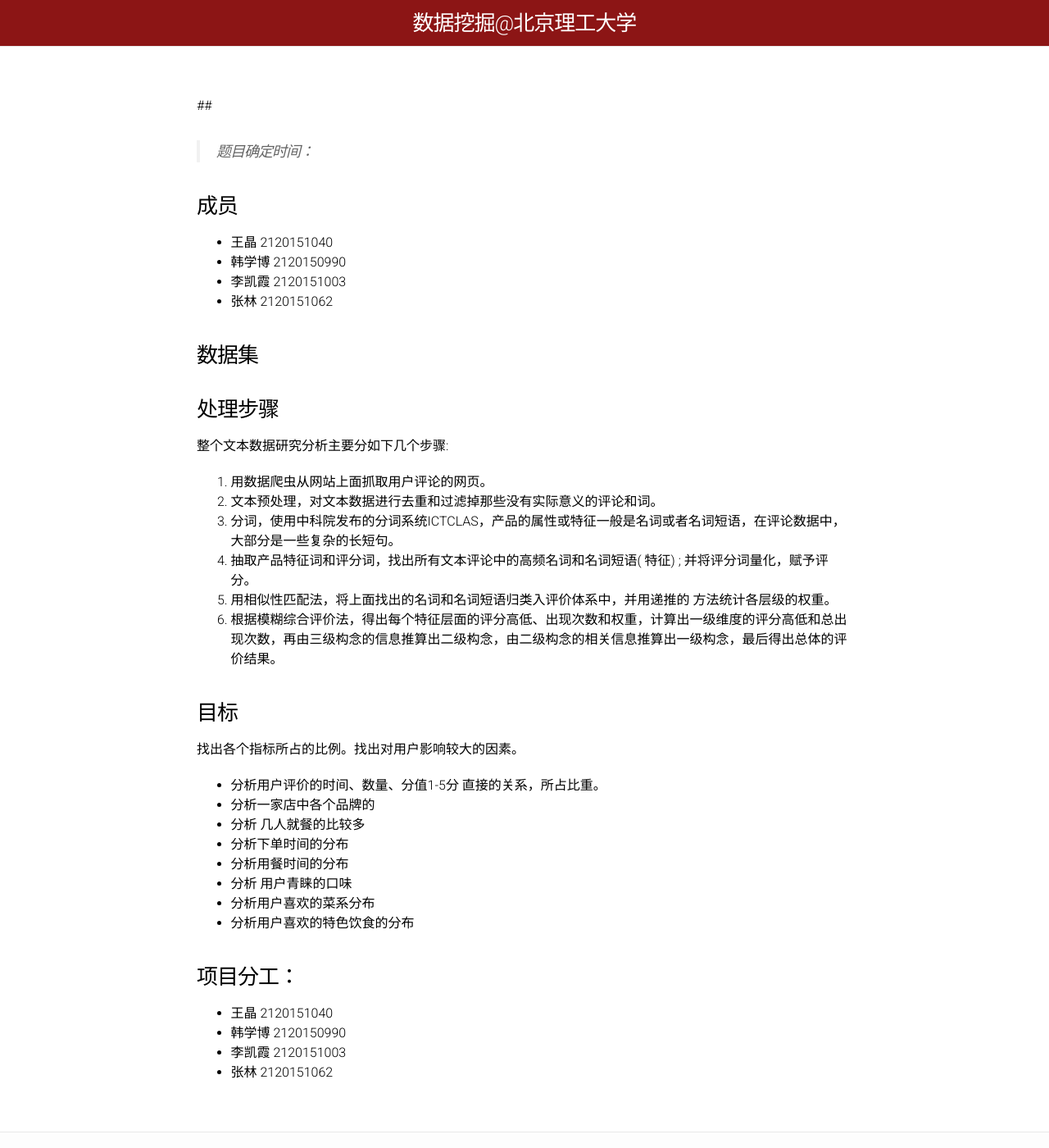
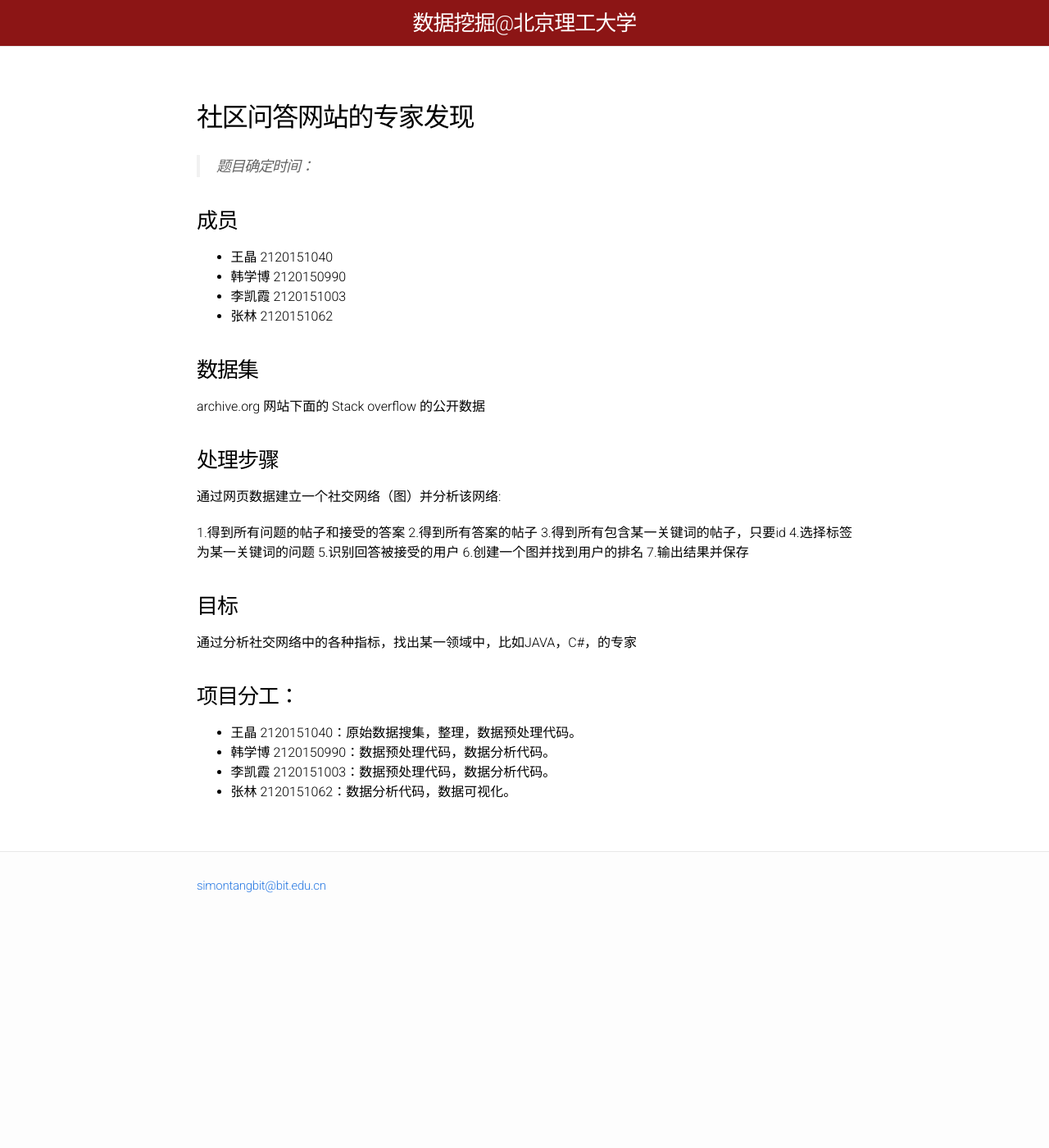
Before and after one commit to BITDM/bitdm.github.io, a Jekyll site: the page built from 2016/projects/p11/proposal.md, in a window 1280 px wide and 1400 px high. Shown: the whole window at 82% size. Built offline with Jekyll 4.4.1, drawn with Linux system fonts in a browser that asks for light colours.

Commit message:
Update proposal.md

```diff
--- a/2016/projects/p11/proposal.md
+++ b/2016/projects/p11/proposal.md
@@ -4,7 +4,7 @@ mathjax: true
 permalink: /projects/p11/proposal/
 ---
 
-##
+## 社区问答网站的专家发现
 
 > 题目确定时间：
 
@@ -17,36 +17,28 @@ permalink: /projects/p11/proposal/
 
 ### 数据集
 
-
+archive.org 网站下面的 Stack overflow 的公开数据
 
 ### 处理步骤
 
-整个文本数据研究分析主要分如下几个步骤:
+通过网页数据建立一个社交网络（图）并分析该网络:
 
-1. 用数据爬虫从网站上面抓取用户评论的网页。
-2. 文本预处理，对文本数据进行去重和过滤掉那些没有实际意义的评论和词。
-3. 分词，使用中科院发布的分词系统ICTCLAS，产品的属性或特征一般是名词或者名词短语，在评论数据中，大部分是一些复杂的长短句。
-4. 抽取产品特征词和评分词，找出所有文本评论中的高频名词和名词短语( 特征) ; 并将评分词量化，赋予评分。
-5. 用相似性匹配法，将上面找出的名词和名词短语归类入评价体系中，并用递推的
-方法统计各层级的权重。
-6. 根据模糊综合评价法，得出每个特征层面的评分高低、出现次数和权重，计算出一级维度的评分高低和总出现次数，再由三级构念的信息推算出二级构念，由二级构念的相关信息推算出一级构念，最后得出总体的评价结果。
+1.得到所有问题的帖子和接受的答案
+2.得到所有答案的帖子
+3.得到所有包含某一关键词的帖子，只要id
+4.选择标签为某一关键词的问题
+5.识别回答被接受的用户
+6.创建一个图并找到用户的排名
+7.输出结果并保存
 
 ### 目标
 
-找出各个指标所占的比例。找出对用户影响较大的因素。
+通过分析社交网络中的各种指标，找出某一领域中，比如JAVA，C#，的专家
 
-- 分析用户评价的时间、数量、分值1-5分 直接的关系，所占比重。
-- 分析一家店中各个品牌的
-- 分析 几人就餐的比较多
-- 分析下单时间的分布
-- 分析用餐时间的分布
-- 分析 用户青睐的口味
-- 分析用户喜欢的菜系分布
-- 分析用户喜欢的特色饮食的分布
 
 ### 项目分工：
 
-- 王晶 	2120151040
-- 韩学博 	2120150990
-- 李凯霞 	2120151003
-- 张林 	2120151062
+- 王晶 	2120151040：原始数据搜集，整理，数据预处理代码。
+- 韩学博 	2120150990：数据预处理代码，数据分析代码。
+- 李凯霞 	2120151003：数据预处理代码，数据分析代码。
+- 张林 	2120151062：数据分析代码，数据可视化。
```
